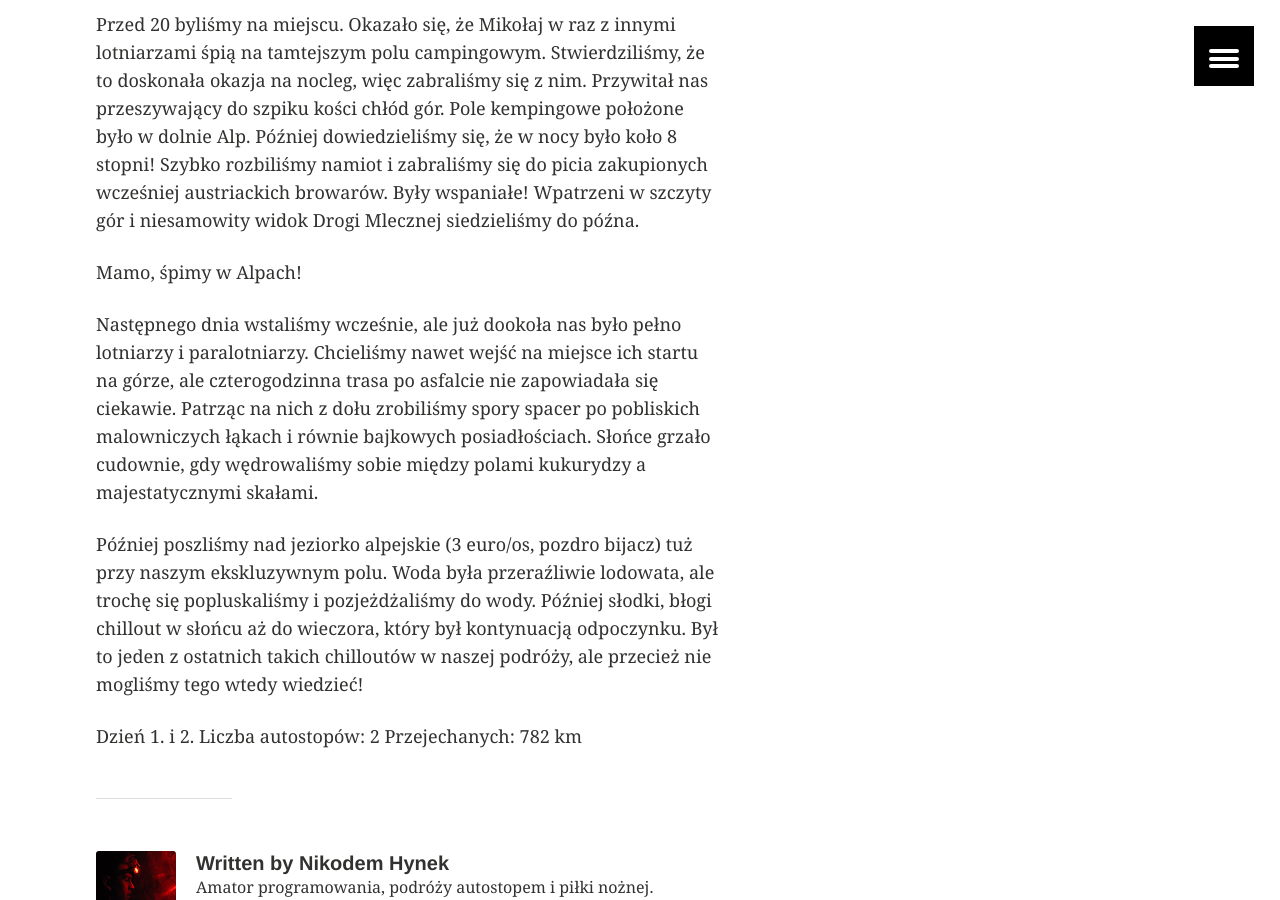
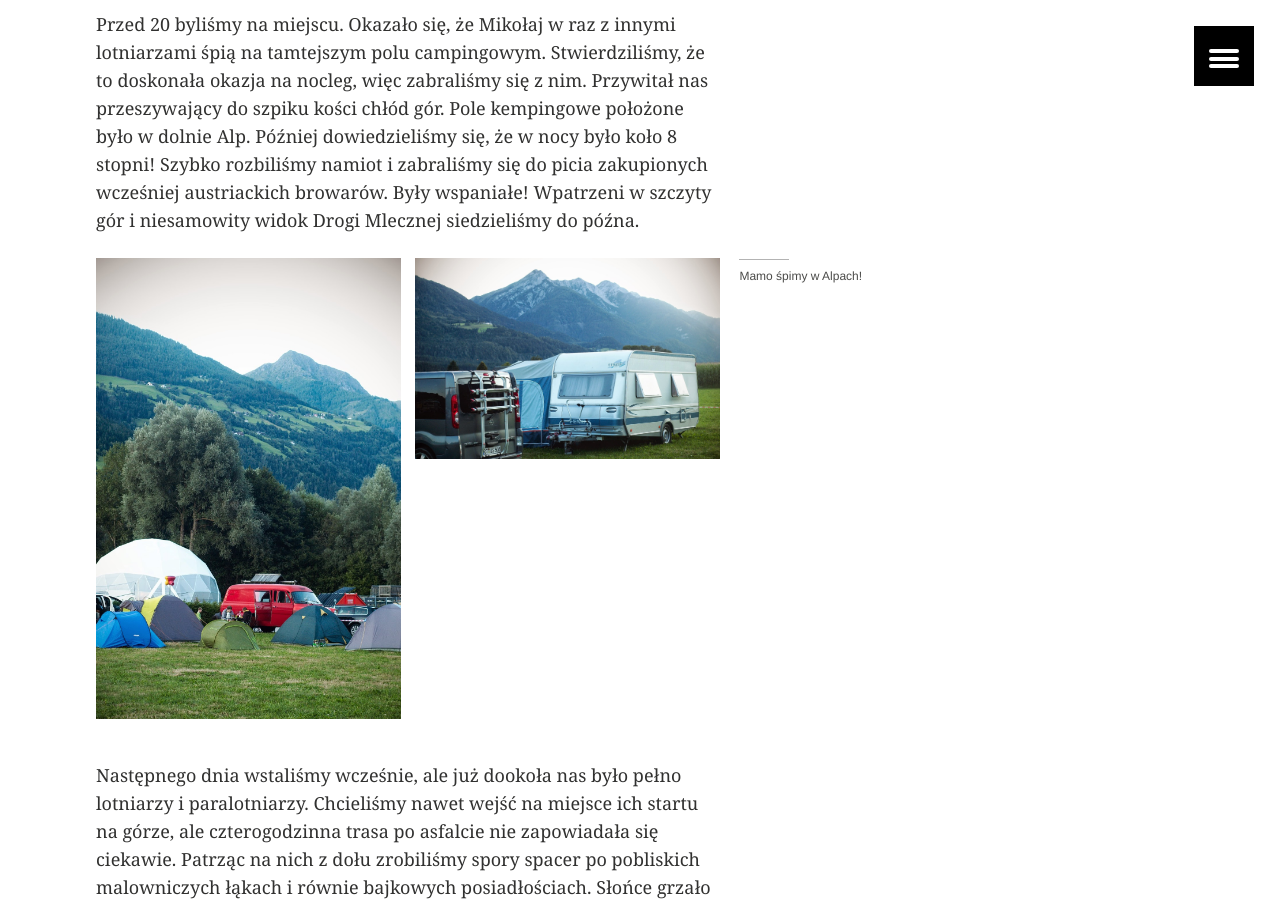
Before and after one commit to nikodamn/nikodamn.github.io, a Jekyll site: the page built from _posts/Trips/2014-09-01-w-poszukiwaniu-fioletowej-krowy.md, in a window 1280 px wide and 900 px high, scrolled down 2016 px. Built offline with Jekyll 4.4.1, drawn with Linux system fonts in a browser that asks for light colours.

Commit message:
Update posts

```diff
--- a/_posts/Trips/2014-09-01-w-poszukiwaniu-fioletowej-krowy.md
+++ b/_posts/Trips/2014-09-01-w-poszukiwaniu-fioletowej-krowy.md
@@ -26,7 +26,12 @@ Jak to na autostradzie - ogromna nuda, którą rekompensowała nam rozmowa z Mik
 Przed 20 byliśmy na miejscu. Okazało się, że Mikołaj w raz z innymi lotniarzami śpią na tamtejszym polu campingowym. Stwierdziliśmy, że to doskonała okazja na nocleg, więc zabraliśmy się z nim. Przywitał nas przeszywający do szpiku kości chłód gór. Pole kempingowe położone było w dolnie Alp. Później dowiedzieliśmy się, że w nocy było koło 8 stopni! Szybko rozbiliśmy namiot i zabraliśmy się do picia zakupionych wcześniej austriackich browarów. Były wspaniałe! Wpatrzeni w szczyty gór i niesamowity widok Drogi Mlecznej siedzieliśmy do późna.
 
 
-Mamo, śpimy w Alpach!
+<figure class="half">
+	<img src="//nikodamn.github.io/images/fioletowa_krowa/2.jpg">
+	<img src="//nikodamn.github.io/images/fioletowa_krowa/3.jpg">
+	<figcaption>Mamo śpimy w Alpach!</figcaption>
+</figure>
+
 
 Następnego dnia wstaliśmy wcześnie, ale już dookoła nas było pełno lotniarzy i paralotniarzy. Chcieliśmy nawet wejść na miejsce ich startu na górze, ale czterogodzinna trasa po asfalcie nie zapowiadała się ciekawie. Patrząc na nich z dołu zrobiliśmy spory spacer po pobliskich malowniczych łąkach i równie bajkowych posiadłościach. Słońce grzało cudownie, gdy wędrowaliśmy sobie między polami kukurydzy a majestatycznymi skałami.
 
```
Also changed, not shown: images/fioletowa_krowa/2.jpg (added), images/fioletowa_krowa/3.jpg (added).
